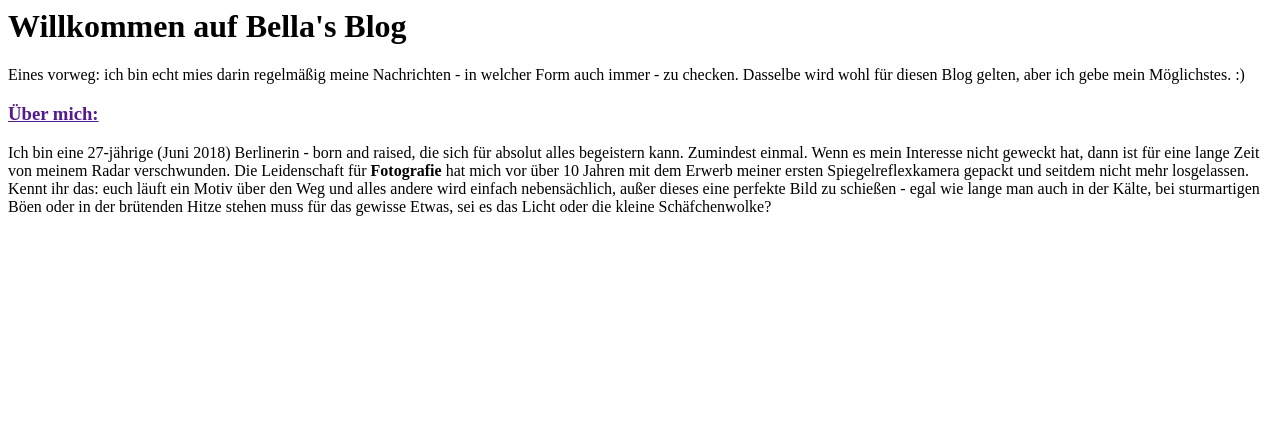
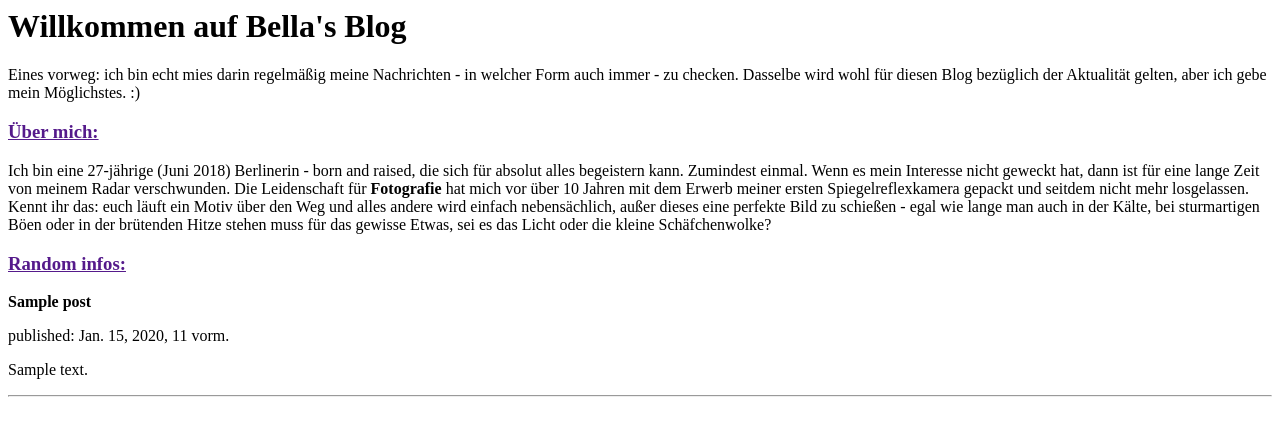
Before and after one commit to shadowsoul1990/my-first-blog, a Django app: template blog/templates/blog/post_list.html in a window 1280 px wide. Shown: the top 436 px of the page. Run offline with Django 3.2, Linux system fonts and the light colour scheme; the template is opened without the code that fills it: values that come from a table or form of the project are taken from there, others are empty; tables that the repository leaves empty hold one stand-in row (values such as "Sample post").

Commit message:
Posts included in website

```diff
--- a/blog/templates/blog/post_list.html
+++ b/blog/templates/blog/post_list.html
@@ -8,7 +8,7 @@
 	<body>
 		<div>
 		<h1>Willkommen auf Bella's Blog </h1>
-		<p>Eines vorweg: ich bin echt mies darin regelmäßig meine Nachrichten - in welcher Form auch immer - zu checken. Dasselbe wird wohl für diesen Blog gelten, aber ich gebe mein Möglichstes. :)</p>
+		<p>Eines vorweg: ich bin echt mies darin regelmäßig meine Nachrichten - in welcher Form auch immer - zu checken. Dasselbe wird wohl für diesen Blog bezüglich der Aktualität gelten, aber ich gebe mein Möglichstes. :)</p>
 		</div>
 
 		<div>
@@ -16,6 +16,17 @@
 		<p> Ich bin eine 27-jährige (Juni 2018) Berlinerin - born and raised, die sich für absolut alles begeistern kann. Zumindest einmal. Wenn es mein Interesse nicht geweckt hat, dann ist für eine lange Zeit von meinem Radar verschwunden. Die Leidenschaft für <strong>Fotografie</strong> hat mich vor über 10 Jahren mit dem Erwerb meiner ersten Spiegelreflexkamera gepackt und seitdem nicht mehr losgelassen. Kennt ihr das: euch läuft ein Motiv über den Weg und alles andere wird einfach nebensächlich, außer dieses eine perfekte Bild zu schießen - egal wie lange man auch in der Kälte, bei sturmartigen Böen oder in der brütenden Hitze stehen muss für das gewisse Etwas, sei es das Licht oder die kleine Schäfchenwolke?</p>
 		</div>
 
-
+		<div>
+		<h3><a href="">Random infos:</a></h3>
+		<!-- Schleife zum Anzeigen einer Liste -->
+		{% for post in posts %}
+		<div>
+			<p><strong>{{ post.title }}</strong></p>
+			<p>published: {{ post.published_date }}</p>
+			<p>{{ post.text|linebreaksbr }}</p>
+			<hr>
+		</div>
+		{% endfor %}
+		</div>
 	</body>
 </html>
```
Also changed, not shown: blog/views.py (+7 -1 lines).
